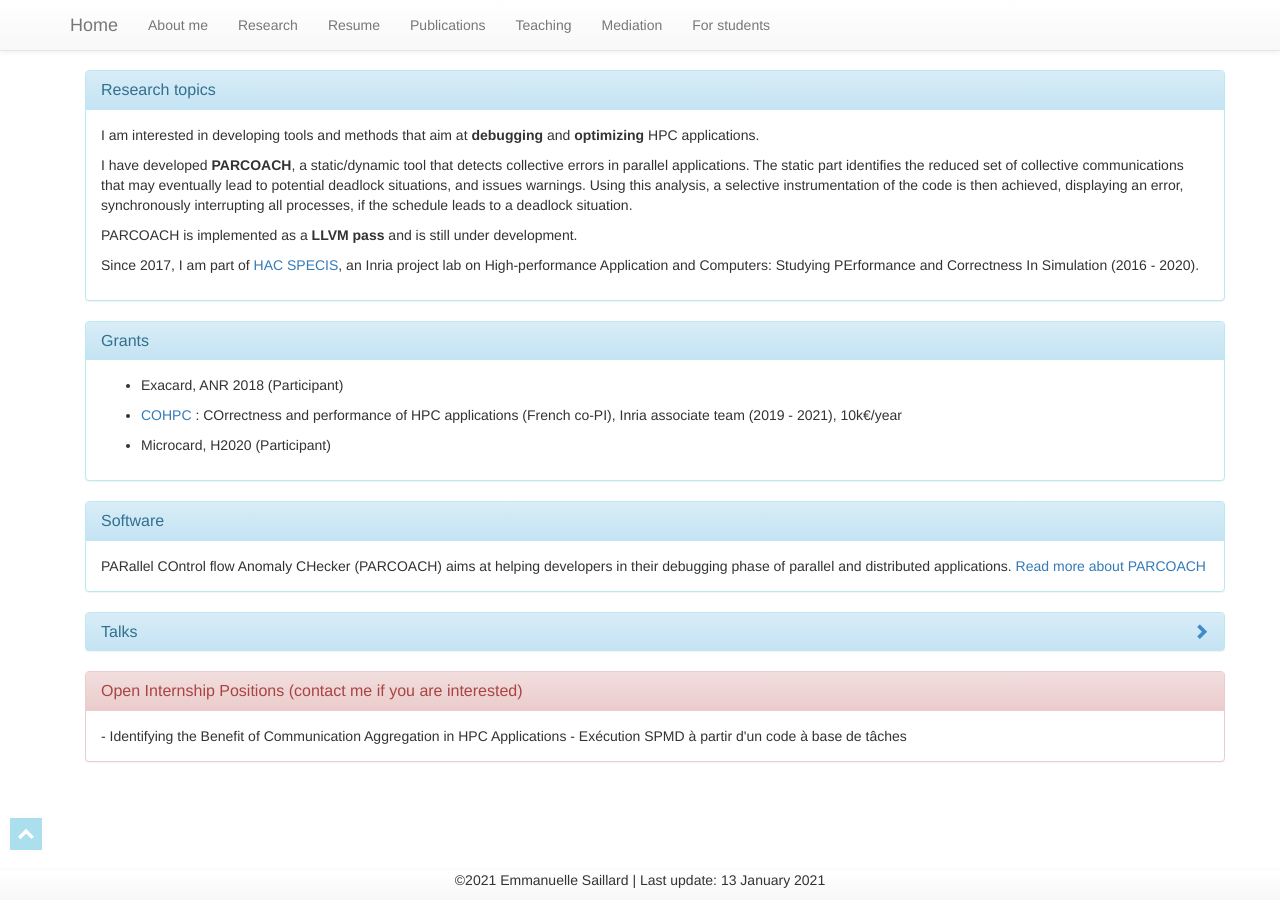
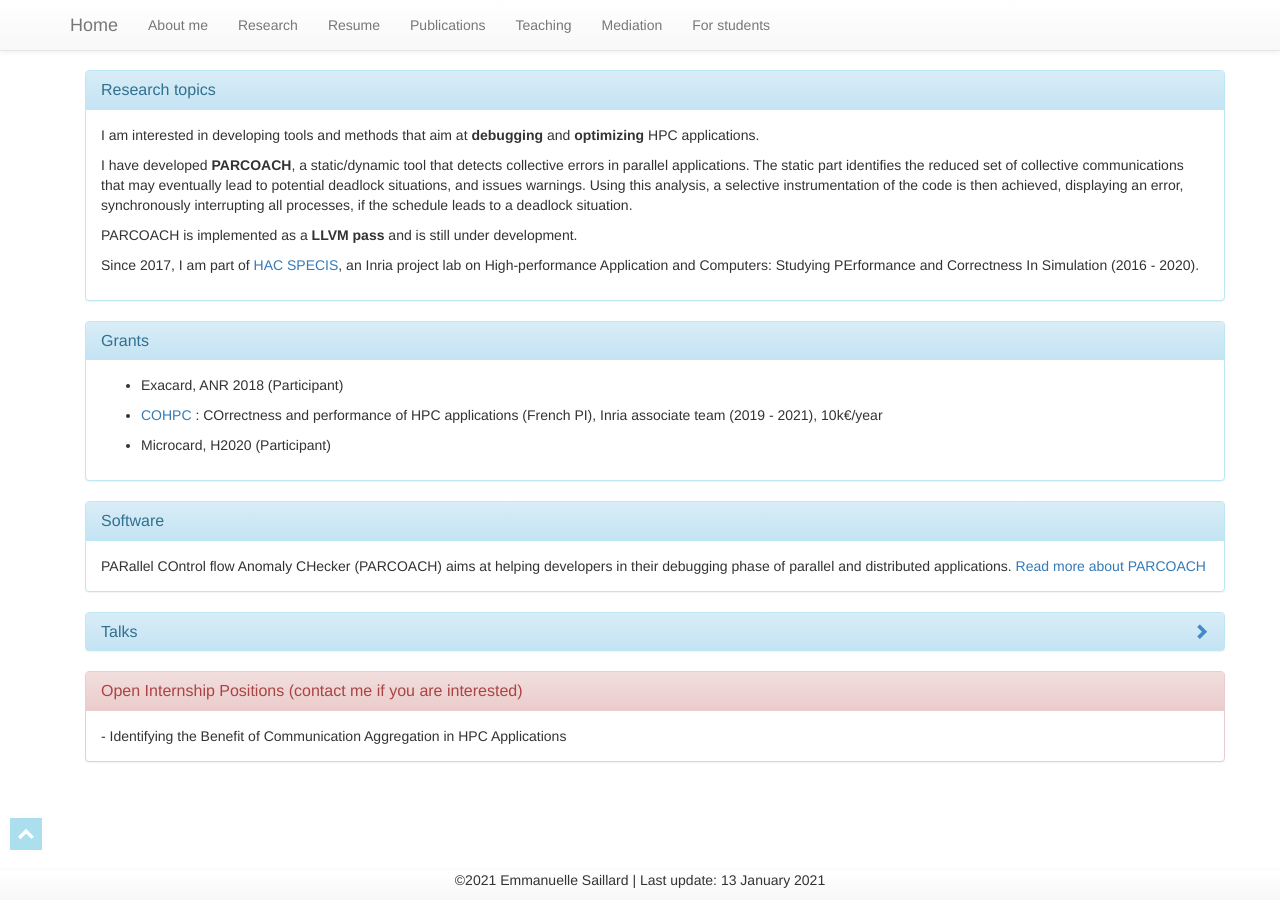
Before and after one commit to esaillar/manou, a Jekyll site: the page built from research.md, in a window 1280 px wide. Built offline with Jekyll 4.4.1, drawn with Linux system fonts in a browser that asks for light colours; a style sheet for code colours, icons or effects is not loaded.

Commit message:
2020 update

```diff
--- a/research.md
+++ b/research.md
@@ -31,7 +31,7 @@ Since 2017, I am part of <a href="http://hacspecis.gforge.inria.fr" target="_bla
   <div class="panel-body">
 <td markdown="1">
 - <p> Exacard, ANR 2018 (Participant) </p>
-- <p> <a href="https://team.inria.fr/cohpc/" target="_blank">COHPC</a> : COrrectness and performance of HPC applications (French co-PI), Inria associate team (2019 - 2021), 10k€/year </p>
+- <p> <a href="https://team.inria.fr/cohpc/" target="_blank">COHPC</a> : COrrectness and performance of HPC applications (French PI), Inria associate team (2019 - 2021), 10k€/year </p>
 - <p> Microcard, H2020 (Participant) </p>
 </td>
   </div>
@@ -81,6 +81,5 @@ PARallel COntrol flow Anomaly CHecker (PARCOACH) aims at helping developers in t
   </div>
   <div class="panel-body">
 	- Identifying the Benefit of Communication Aggregation in HPC Applications
-  - Exécution SPMD à partir d'un code à base de tâches
   </div>
 </div>
```
Also changed, not shown: resume.md (+2 -0 lines).
